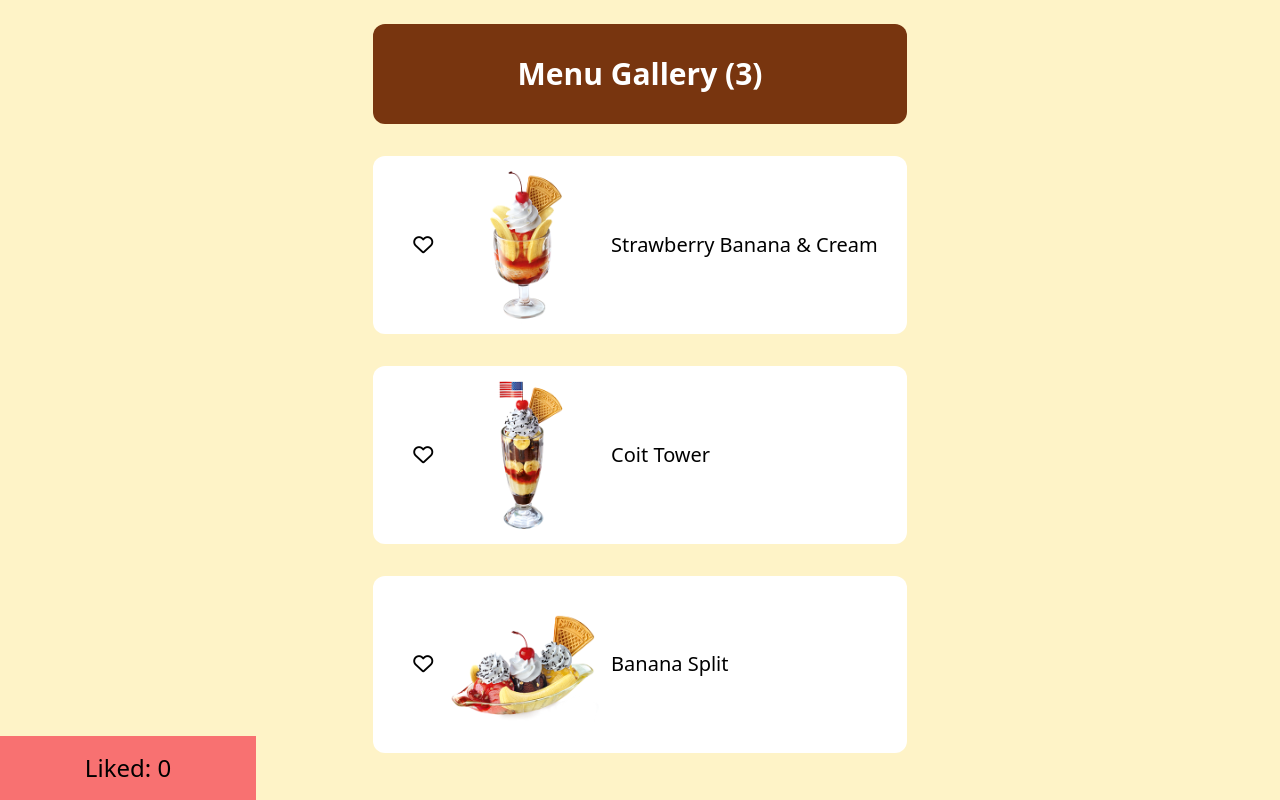
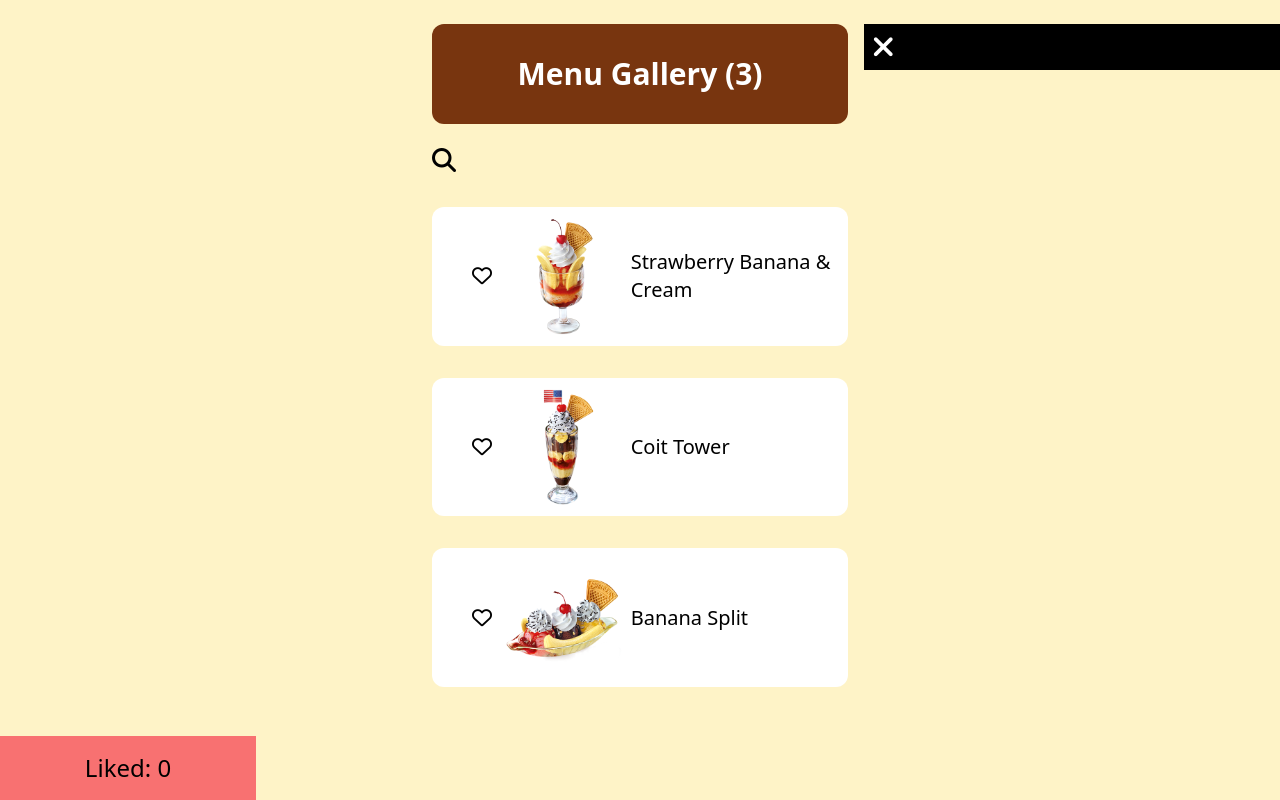
Before and after one commit to gift25880/INT203_62130500048_groupwork_4, a plain HTML site: page index.html in a window 1280 px wide. Drawn offline with nearby package versions, Linux system fonts and the light colour scheme.

Commit message:
[UPDATE] search box and search filter

```diff
--- a/index.html
+++ b/index.html
@@ -25,15 +25,44 @@
 <body class="w-screen overflow-x-hidden bg-yellow-100">
     <div id="app">
         <div class="container mx-auto">
-            <div class="bg-yellow-900 w-5/12 mx-auto my-6 py-8 rounded-xl">
-                <h1 class="font-bold text-3xl text-center text-white">Menu Gallery ({{ photoAmount }})</h1>
+            <div class="grid grid-cols-3 gap-4">
+                <div class="col-start-2">
+                    <div class="bg-yellow-900 my-6 py-8 rounded-xl">
+                        <h1 class="font-bold text-3xl text-center text-white">Menu Gallery ({{ photoAmount }})</h1>
+                    </div>
+                    <div>
+                        <div v-if="searchClicked">
+                            <div class="flex">
+                                <input v-model="inputSearch" placeholder="What are you craving for?"
+                                    class="p-2 bg-white w-10/12 rounded border border-grey-300">
+                                <button class="p-2 bg-blue-300 rounded ml-2 text-white"
+                                    v-on:click="switchSearchClicked()">Cancel</button>
+                            </div>
+                        </div>
+                        <i class="fas fa-search text-2xl" v-on:click="switchSearchClicked()" v-else></i>
+                    </div>
+                    <div v-for="(photo,index) in searchMenu">
+                        <div class="flex bg-white rounded-xl my-8 mx-auto items-center">
+                            <i class="fas fa-heart text-red-500 text-xl ml-10" v-if="photo.click"
+                                v-on:click="favClicked(index)"></i>
+                            <i class="far fa-heart text-xl ml-10" v-else v-on:click="favClicked(index)"></i>
+                            <img :src="photo.img" class="w-4/12">
+                            <p class="text-xl font-medium"> {{ photo.menuTitle }}</p>
+                        </div>
+                    </div>
+                    <br>
+                    <p v-if="notFound">We can't find what you are looking for... :(</p>
+                </div>
+                <div>
+                    <div class="bg-black mt-6">
+                        <i class="fas fa-times text-white text-3xl p-2"></i>
+                        <img :src="gallery[0].img" v-if="showImg">
+                        <img :src="gallery[1].img" v-if="showImg">
+                        <img :src="gallery[2].img" v-if="showImg">
+                    </div>
+                </div>
             </div>
-            <div v-for="(photo,index) in gallery" class="flex bg-white rounded-xl my-8 w-5/12 mx-auto items-center">
-                <i class="fas fa-heart text-red-500 text-xl ml-10" v-if="photo.click"></i>
-                <i class="far fa-heart text-xl ml-10" v-else></i>
-                <img :src="photo.img" class="w-4/12" v-on:click="imgClicked(index)">
-                <p class="text-xl font-medium"> {{ photo.menuTitle }}</p>
-            </div>
+
         </div>
         <div class="text-2xl bg-red-400 text-center py-4 w-1/5 fixed bottom-0 font-medium">
             Liked: {{ likeAmount }}
--- a/main.js
+++ b/main.js
@@ -6,12 +6,23 @@ const app = {
                 { img: "./images/coit-tower.png", menuTitle: "Coit Tower", click: false },
                 { img: "./images/banana-split.png", menuTitle: "Banana Split", click: false }
             ],
+            searchClicked: false,
+            inputSearch: '',
+            notFound: false,
+            showImg: false
         }
     },
     methods: {
-        imgClicked(index) {
+        favClicked(index) {
             this.gallery[index].click = !this.gallery[index].click;
-        }
+        },
+        switchSearchClicked() {
+            this.searchClicked = !this.searchClicked;
+            if (this.searchClicked == false) {
+                this.inputSearch = '';
+            }
+        },
+
     },
     computed: {
         photoAmount() {
@@ -19,6 +30,20 @@ const app = {
         },
         likeAmount() {
             return this.gallery.filter(n => n.click).length;
+        },
+        searchMenu() {
+            this.notFound = false;
+            if (this.inputSearch == '') {
+                return this.gallery;
+            } else {
+                let menu = this.gallery.filter(n => n.menuTitle.toLowerCase().includes(this.inputSearch.toLowerCase()));
+                if (menu == '') {
+                    this.notFound = true;
+                } else {
+                    return menu;
+                }
+            }
+
         }
     }
 }
```
